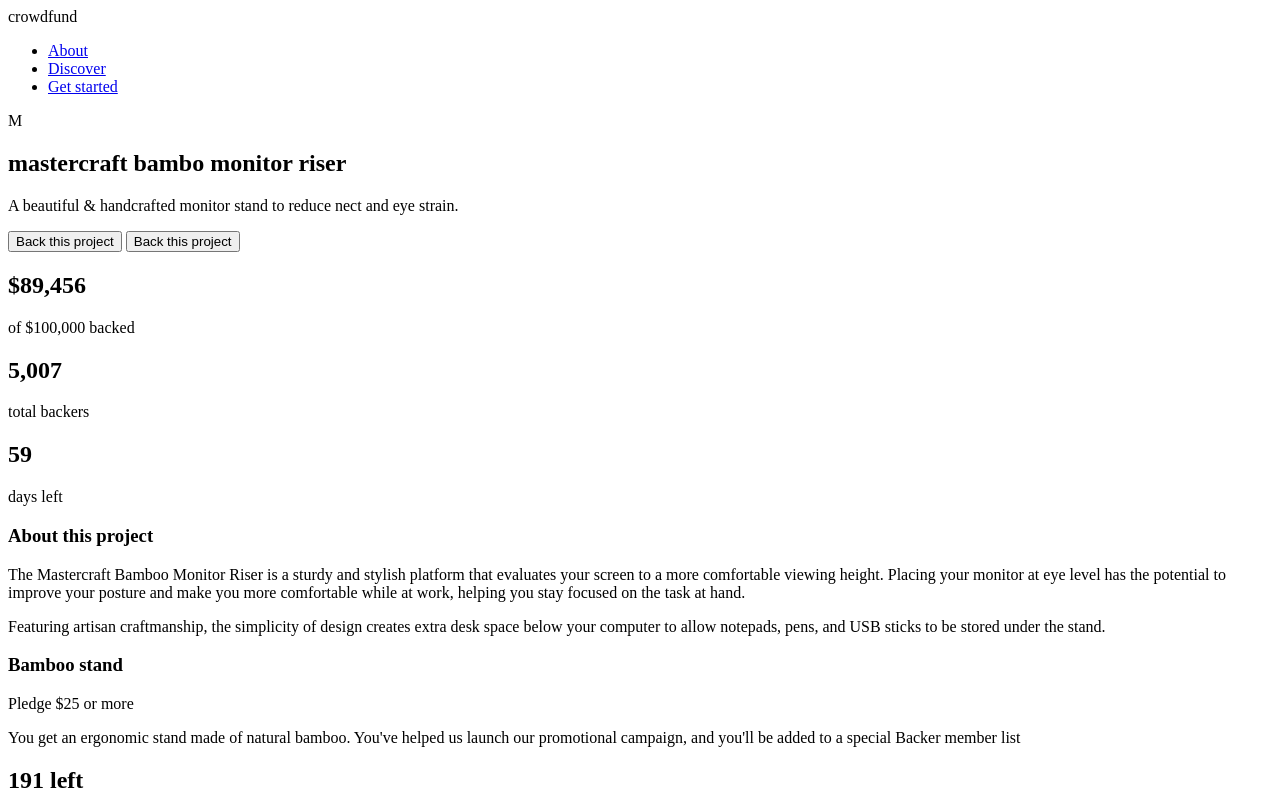
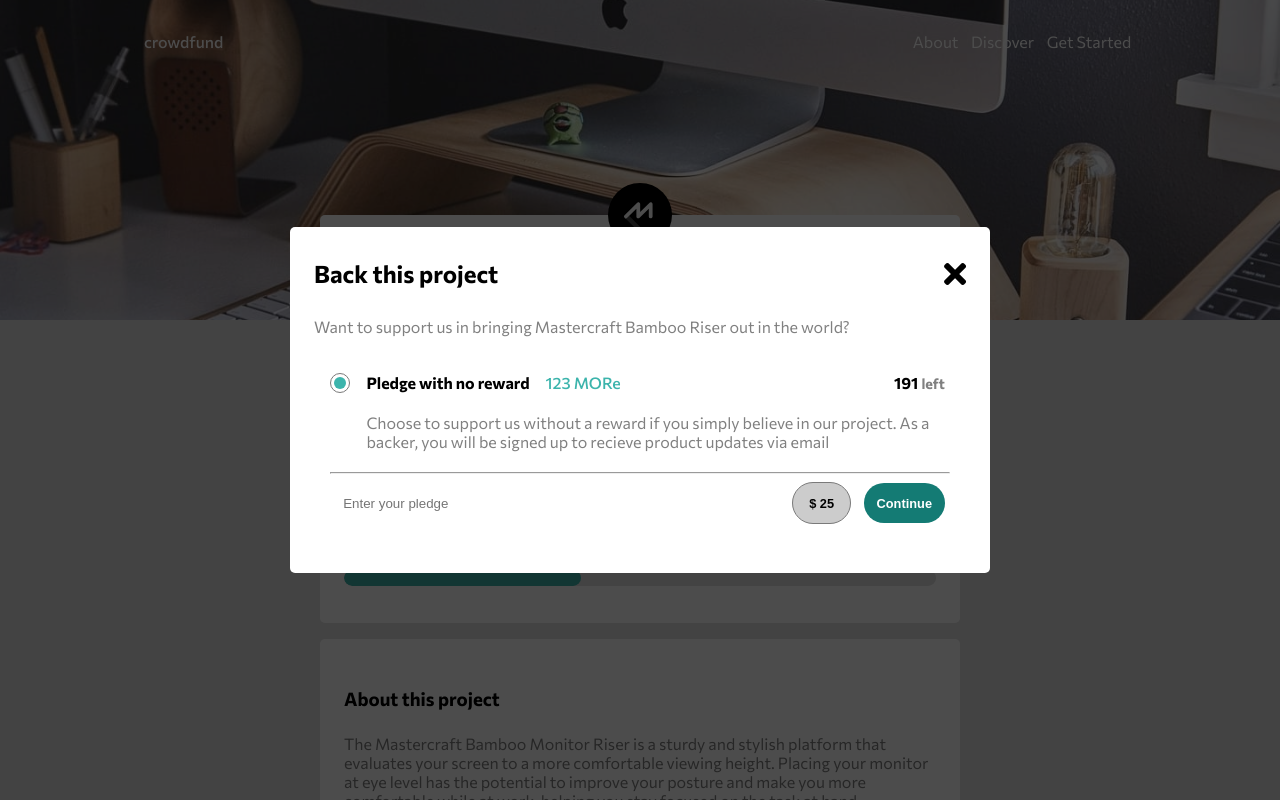
Before and after one commit to elvis-ndubuisi/crowdfunding-product-page, a website: page public/index.html in a window 1280 px wide. Shown: the top 800 px of the page. Drawn offline with Linux system fonts and the light colour scheme.

Commit message:
desktop style completed

```diff
--- a/public/index.html
+++ b/public/index.html
@@ -5,52 +5,76 @@
     <meta charset="UTF-8" />
     <meta http-equiv="X-UA-Compatible" content="IE=edge" />
     <meta name="viewport" content="width=device-width, initial-scale=1.0" />
+    <link rel="stylesheet" href="stylesheets/main.css" />
+    <link rel="preconnect" href="https://fonts.googleapis.com" />
+    <link rel="preconnect" href="https://fonts.gstatic.com" crossorigin />
+    <link
+      href="https://fonts.googleapis.com/css2?family=Commissioner:wght@400;500;700&display=swap"
+      rel="stylesheet"
+    />
+    <link
+      rel="stylesheet"
+      href="https://cdnjs.cloudflare.com/ajax/libs/font-awesome/5.15.4/css/all.min.css"
+      integrity="sha512-1ycn6IcaQQ40/MKBW2W4Rhis/DbILU74C1vSrLJxCq57o941Ym01SwNsOMqvEBFlcgUa6xLiPY/NS5R+E6ztJQ=="
+      crossorigin="anonymous"
+      referrerpolicy="no-referrer"
+    />
   </head>
   <body>
     <nav>
+      <div class="wrapper">
         <span>crowdfund</span>
         <ul>
           <li><a href="#">About</a></li>
           <li><a href="#">Discover</a></li>
           <li><a href="#">Get started</a></li>
         </ul>
+      </div>
     </nav>
-    <div>
-      <section></section>
+
     <main>
-        <section>
-          <span>M</span>
+      <div id="showcase">
+        <img src="./img/" alt="" />
+      </div>
+
+      <div id="main">
+        <div class="main-wrapper">
+          <section class="container">
+            <div id="logo"></div>
             <h2>mastercraft bambo monitor riser</h2>
             <p>
               A beautiful & handcrafted monitor stand to reduce nect and eye
               strain.
             </p>
             <div>
-            <button>Back this project</button>
-            <button>Back this project</button>
+              <button class="btn-primary">Back this project</button>
+              <button class="btn-bookmark">
+                <i class="fas fa-bookmark"></i>Back this project
+              </button>
             </div>
           </section>
           <!--  -->
-        <section>
-          <div>
+          <section class="container">
+            <div class="statistics">
               <div>
                 <h2>$89,456</h2>
                 <p>of $100,000 backed</p>
               </div>
-            <span></span>
               <div>
                 <h2>5,007</h2>
                 <p>total backers</p>
               </div>
-            <span></span>
               <div>
                 <h2>59</h2>
                 <p>days left</p>
               </div>
             </div>
+            <div class="progress-bar">
+              <div class="bar"></div>
+            </div>
           </section>
           <!--  -->
-        <section>
+          <section class="container" id="projects">
             <h3>About this project</h3>
             <p>
               The Mastercraft Bamboo Monitor Riser is a sturdy and stylish
@@ -68,7 +92,7 @@
             <article>
               <div>
                 <h3>Bamboo stand</h3>
-              <p>Pledge $25 or more</p>
+                <p class="pledge-price">Pledge $25 or more</p>
               </div>
               <p>
                 You get an ergonomic stand made of natural bamboo. You've helped
@@ -76,47 +100,93 @@
                 special Backer member list
               </p>
               <div>
-              <h2>191 <span>left</span></h2>
-              <button>Select reward</button>
+                <h2>191 <span class="superscript">left</span></h2>
+                <button class="btn-primary">Select reward</button>
+              </div>
+            </article>
+
+            <article>
+              <div>
+                <h3>Bamboo stand</h3>
+                <p class="pledge-price">Pledge $25 or more</p>
+              </div>
+              <p>
+                You get an ergonomic stand made of natural bamboo. You've helped
+                us launch our promotional campaign, and you'll be added to a
+                special Backer member list
+              </p>
+              <div>
+                <h2>191 <span class="superscript">left</span></h2>
+                <button class="btn-primary">Select reward</button>
               </div>
             </article>
           </section>
+        </div>
+      </div>
     </main>
-    </div>
 
     <!-- modular UI -->
+
+    <div id="modular-container" class="visible">
       <!-- thank you -->
-    <section>
+      <section class="modular" id="thanks">
+        <i class="far fa-check-circle fa-3x"></i>
         <h3>Thanks for your support</h3>
         <p>
           Your pledge brings us one step closer to sharing Mastercraft Bamboo
           Monitor Riser worldwide. You will get an email once our campaign is
           completed.
         </p>
-      <button>Got it!</button>
+        <button class="btn-primary">Got it!</button>
       </section>
 
       <!-- pledge -->
-    <section>
-      <div>
+      <section class="modular visible" id="pledges">
+        <div class="flx-rw">
           <h2>Back this project</h2>
+          <i class="fas fa-times fa-2x"></i>
+        </div>
         <p>
           Want to support us in bringing Mastercraft Bamboo Riser out in the
           world?
         </p>
 
+        <div class="pledge">
           <div>
-          <span></span>
+            <div class="dot"><div class="dot-inner"></div></div>
             <div>
-            <h3>Pledge with no reward</h3>
+              <div class="pledge-header flx-rw">
+                <div class="flx-rw">
+                  <h4>Pledge with no reward</h4>
+                  <h4 class="pledge-price">123 MORe</h4>
+                </div>
+                <h4>191 <span class="top">left</span></h4>
+              </div>
               <p>
-              Choose to support us without a reward if you simply believe in our
-              project. As a backer, you will be signed up to recieve product
-              updates via email
+                Choose to support us without a reward if you simply believe in
+                our project. As a backer, you will be signed up to recieve
+                product updates via email
               </p>
+            </div>
+          </div>
+
+          <!-- hidden context -->
+          <div id="pledge-field" class="show-field">
+            <hr />
+            <div class="flx-rw">
+              <input
+                type="text"
+                class="field"
+                placeholder="Enter your pledge"
+              />
+              <div>
+                <button class="btn-plain">$ 25</button>
+                <button class="btn-primary">Continue</button>
+              </div>
             </div>
           </div>
         </div>
       </section>
+    </div>
   </body>
 </html>
--- a/public/scss/_button.scss
+++ b/public/scss/_button.scss
@@ -1,18 +1,19 @@
 %button-base {
   outline: none;
   border: none;
-  border-radius: 5rem;
-  padding: 1rem 1.8rem;
+  border-radius: 3rem;
   text-transform: capitalize;
   color: white;
-  background-color: $dark-cyan;
   cursor: pointer;
-  font-size: 0.9rem;
+  font-size: 0.8rem;
   font-weight: map-get($font-weights, "bold");
+  padding: 1em;
+  margin: 0.5rem 0.3rem;
 }
 
 .btn-primary {
   @extend %button-base;
+  background-color: $dark-cyan;
 }
 
 .btn-primary:hover {
@@ -23,4 +24,23 @@
   @extend %button-base;
   background-color: lighten($dark-gray, 45%);
   color: $dark-cyan;
+  @include flex(row, space-between);
+
+  i {
+    margin: 0.5rem;
+  }
 }
+.btn-bookmark:hover {
+  transition: background-color 0.3s ease;
+  background-color: $moderate-cyan;
+  color: white;
+}
+
+.btn-plain {
+  @extend %button-base;
+  background-color: lighten($black, 80%);
+  border: solid 1px $dark-gray;
+  padding-left: 1rem;
+  padding-right: 1rem;
+  color: $black;
+}
--- a/public/scss/_resets.scss
+++ b/public/scss/_resets.scss
@@ -39,3 +39,15 @@
 p {
   margin: 0.5rem 0;
 }
+
+h4 {
+  position: relative;
+}
+
+i {
+  cursor: pointer;
+}
+
+p {
+  color: lighten($black, 50%);
+}
--- a/public/scss/_utils.scss
+++ b/public/scss/_utils.scss
@@ -31,3 +31,10 @@
   left: 50%;
   transform: translate($x, $y);
 }
+
+.flx-rw {
+  display: flex;
+  flex-direction: row;
+  align-items: center;
+  justify-content: space-between;
+}
--- a/public/scss/main.scss
+++ b/public/scss/main.scss
@@ -0,0 +1,267 @@
+@import "variables";
+@import "utils";
+@import "resets";
+@import "button";
+
+:root {
+  font-size: 16px;
+}
+
+nav {
+  position: absolute;
+  z-index: 5;
+  padding-top: 2rem;
+  color: white;
+
+  div {
+    @include flex(row, space-between);
+    padding: 0 1rem;
+
+    span {
+      font-weight: map-get($font-weights, "medium");
+    }
+
+    a {
+      color: white;
+    }
+  }
+}
+
+#showcase {
+  height: 20em;
+  width: inherit;
+  @include imgElem("../img/image-hero-mobile.jpg");
+}
+
+@media screen and (min-width: 800px) {
+  #showcase {
+    @include imgElem("../img/image-hero-desktop.jpg");
+  }
+}
+
+#logo {
+  width: 4em;
+  height: 4em;
+  border-radius: 2em;
+  background-color: black;
+  overflow: hidden;
+  @include imgElem("../img/logo-mastercraft.svg");
+}
+
+.container {
+  max-width: $container-width;
+  background-color: white;
+  margin: 1rem auto;
+}
+
+#main {
+  width: 100%;
+  position: relative;
+
+  .main-wrapper {
+    //   @extend %centerAbsolute;
+    @include centerAbsolute(-50%, -9%);
+
+    section:first-child {
+      @include flex(column, center);
+      position: relative;
+
+      #logo {
+        @extend %centerAbsolute;
+      }
+
+      h2 {
+        margin-top: 1rem;
+        text-transform: capitalize;
+      }
+
+      div:last-child {
+        width: 100%;
+        @include flex(row, space-between);
+        margin-top: $spacing;
+      }
+    }
+  }
+}
+.statistics {
+  @include flex(row, space-between);
+
+  > div {
+    text-align: center;
+    flex: 1;
+
+    p {
+      color: lighten($black, 40%);
+    }
+  }
+
+  > div:nth-child(2) {
+    border-left: solid 1px lighten($dark-gray, 30%);
+    border-right: solid 1px lighten($dark-gray, 30%);
+  }
+}
+
+.progress-bar {
+  background-color: lighten($dark-gray, 40%);
+  height: 1rem;
+  border-radius: 3em;
+  overflow: hidden;
+  margin: 0.8rem 0;
+
+  .bar {
+    height: inherit;
+    width: 40%;
+    border-radius: 3em;
+    background-color: $moderate-cyan;
+  }
+}
+
+#projects {
+  > h3 {
+    margin: 1.5rem 0;
+  }
+
+  p {
+    margin: 1.5rem 0;
+  }
+
+  article {
+    border: 1px solid lighten($dark-gray, 40%);
+    border-radius: $radius;
+    padding: $spacing;
+    margin: 1rem 0;
+
+    > div:first-child {
+      @include flex(row, space-between);
+    }
+
+    > div:last-child {
+      @include flex(row, space-between);
+    }
+  }
+}
+
+.pledge-price {
+  color: $moderate-cyan;
+  font-weight: map-get($font-weights, "medium");
+  margin-left: 1rem;
+}
+
+.superscript {
+  font-size: 0.8rem;
+  font-weight: map-get($font-weights, "regular");
+  position: absolute;
+  padding-left: 0.2em;
+}
+
+.top {
+  font-size: 0.9rem;
+  padding-right: 0.3rem;
+  color: lighten($black, 50%);
+}
+
+// modular element styles
+#modular-container {
+  display: none;
+}
+
+#modular-container.visible {
+  display: block;
+  position: fixed;
+  top: 0;
+  left: 0;
+  z-index: 6;
+  width: 100%;
+  height: 100%;
+  @include flex(column, center);
+  background-color: adjust-color($black, $alpha: -0.3);
+
+  section {
+    max-width: $container-width;
+    margin: 0 1rem;
+
+    p {
+      margin: 1.3em 0;
+    }
+  }
+
+  .modular {
+    display: none;
+  }
+
+  .modular.visible {
+    display: block;
+  }
+
+  .modular.visible:first-child {
+    max-width: 500px;
+    display: grid;
+    place-items: center;
+
+    p {
+      text-align: center;
+    }
+  }
+}
+
+.pledge {
+  cursor: pointer;
+  padding: 0.9rem;
+  border: solid 2px transparent;
+  border-radius: $radius;
+
+  > div:first-child {
+    display: flex;
+    flex-direction: row;
+    align-items: flex-start;
+    justify-content: space-between;
+  }
+
+  #pledge-field {
+    display: none;
+    transition: all 0.3s ease;
+  }
+
+  #pledge-field.show-field {
+    transition: all 0.3s ease;
+    display: block;
+  }
+
+  .field {
+    height: 2rem;
+    border: none;
+    outline: 0;
+    padding-left: 0.8rem;
+  }
+  .field::placeholder {
+    font-family: inherit;
+  }
+}
+.pledge:hover {
+  border: solid 2px $moderate-cyan;
+}
+
+.dot {
+  height: 20px;
+  width: 20px;
+  border-radius: 10px;
+  border: solid 1px $dark-gray;
+  cursor: pointer;
+  padding: 3px;
+  flex-basis: auto;
+  flex-shrink: 0;
+  margin-right: 1rem;
+}
+.dot:hover {
+  border: solid 2px $dark-gray;
+}
+.dot:hover .dot-inner {
+  display: block;
+  background-color: $moderate-cyan;
+}
+.dot-inner {
+  height: 100%;
+  width: 100%;
+  border-radius: inherit;
+  background-color: $moderate-cyan;
+}
```
Also changed, not shown: public/img/icon-bookmark.svg (deleted), public/stylesheets/main.css (added), public/stylesheets/utils.css (added), 2 other files. Lines whose indentation alone changed are shown as unchanged.
